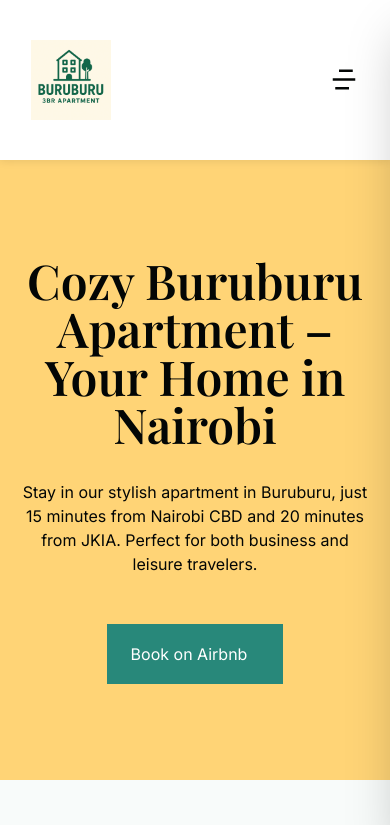
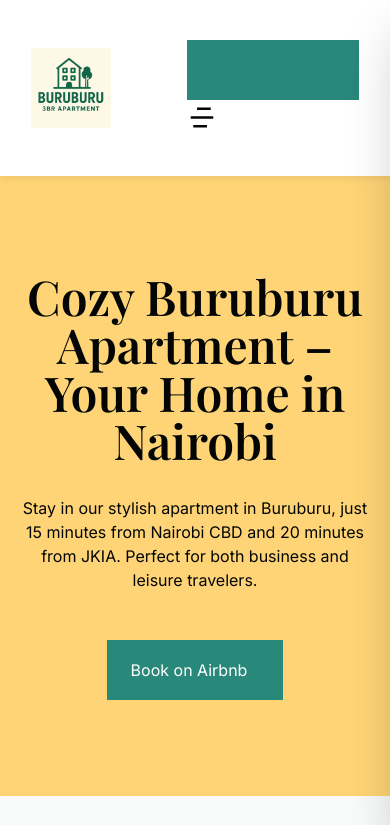
Before and after one commit to SantanderFerrari/airbnb, a website: page index.html in a window 390 px wide. Shown: the top 825 px of the page. Drawn offline with nearby package versions, Linux system fonts and the light colour scheme; some icons are missing; a web font is replaced by a local one.

Commit message:
UPdate link on mobile navbar

```diff
--- a/index.html
+++ b/index.html
@@ -53,9 +53,11 @@
             <!-- btn & nav mobile trigger -->
             <div>
               <!--  btn -->
-              <button class="hidden xl:block btn btn-sm btn-accent-2">
-                Book Now
-              </button>
+              <button
+              class="btn btn-lg btn-accent-2 flex items-center gap-3 !px-6"
+              onclick="window.open(`https://www.airbnb.co.uk/rooms/1467493576684091535?viralityEntryPoint=1&s=76`, `_blank`)"
+              target="_blank"
+            >
               <!-- nav trigger -->
               <button class="cursor-pointer xl:hidden" id="nav-trigger">
                 <i class="ri-menu-4-line text-3xl"></i>
```
